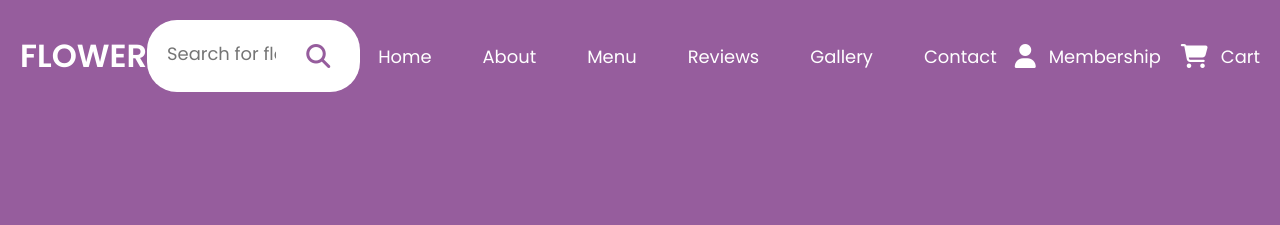
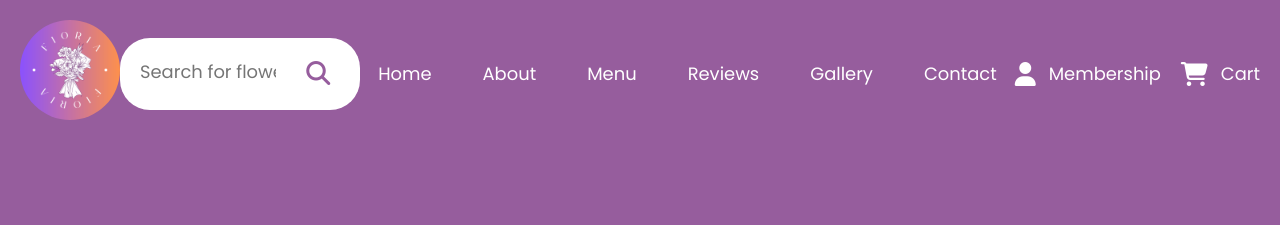
Before and after one commit to meralates/Flower-Shop, a plain HTML site: page index.html in a window 1280 px wide. Shown: the top 225 px of the page. Drawn offline with Linux system fonts and the light colour scheme; no server answers; a web font is replaced by a local one.

Commit message:
added logo

```diff
--- a/index.html
+++ b/index.html
@@ -14,9 +14,9 @@
     <!--Header section-->
 <header>
     <nav class="navbar section content">
-        <!-- Logo -->
-        <a href="#" class="nav-bar logo">
-            <h2 class="logo-text">Flower</h2>
+         <!-- Logo -->
+         <a href="#" class="nav-bar logo">
+            <img src="images/logo1.png" alt="Flower Logo" class="logo-img">
         </a>
 
         <!-- Search Bar -->
--- a/style.css
+++ b/style.css
@@ -108,7 +108,12 @@ header .navbar {
     font-weight: var(--font-weight-semibold);
     text-transform: uppercase;
 }
-
+.logo-img {
+    border-radius: 50%; /* Logo'nun yuvarlak olmasını sağlar */
+    width: 100px; /* İhtiyaca göre logo genişliği */
+    height: 100px; /* İhtiyaca göre logo yüksekliği */
+    object-fit: cover; /* Görselin düzgün bir şekilde yerleşmesini sağlar */
+}
 .navbar .nav-menu .nav-link {
     padding: 10px 18px;
     font-size: var(--font-size-m);
```
